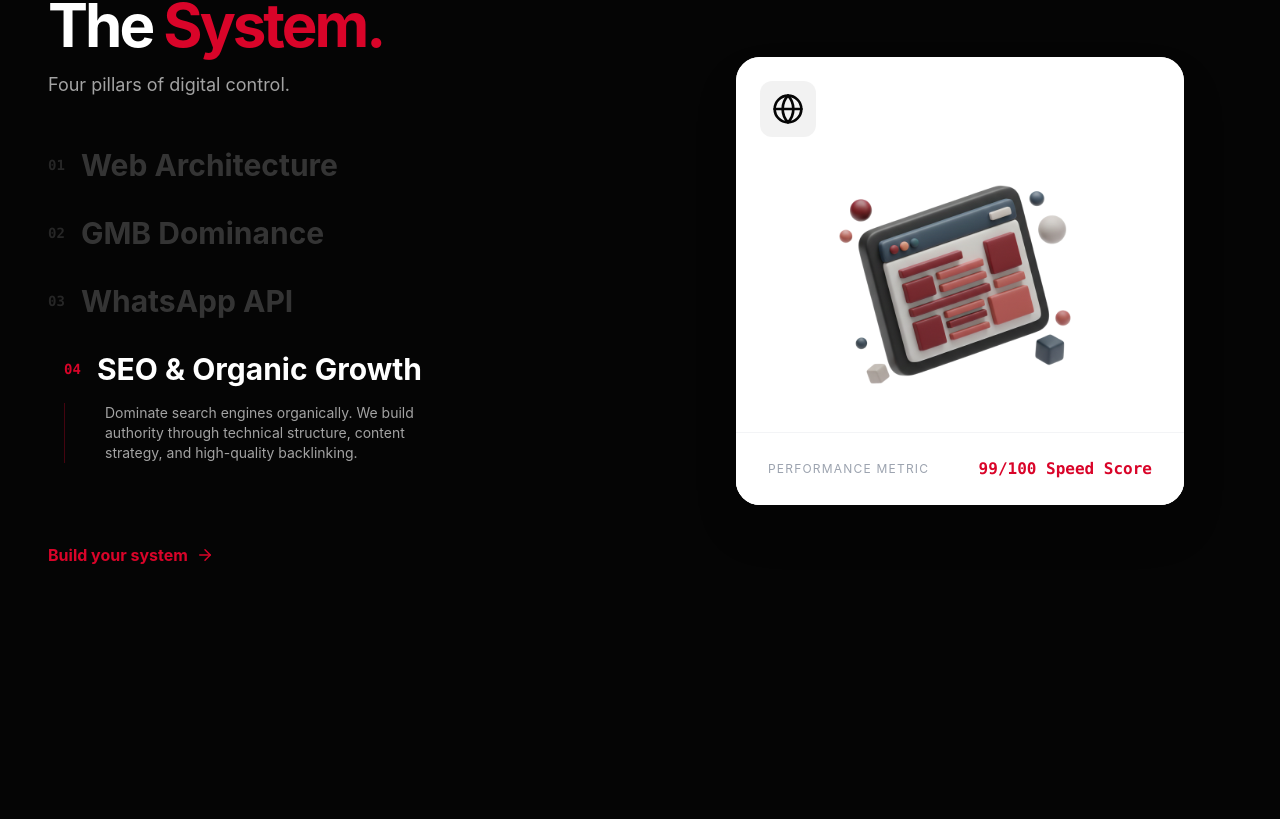
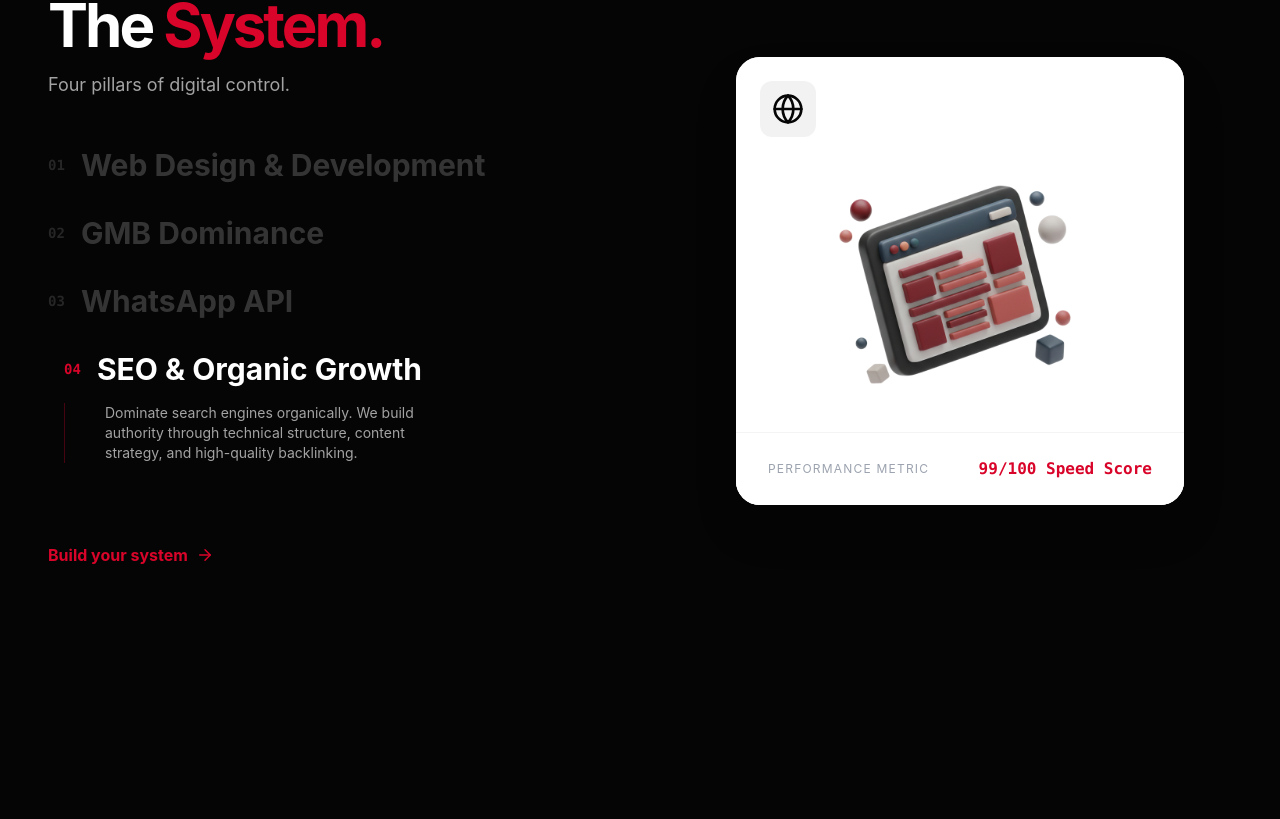
Before and after one commit to omm008/my-agency, a React (Vite) app: page / in a window 1280 px wide. Shown: the part 1061-1880 px from the top of the page. Built offline with nearby package versions, Linux system fonts and the light colour scheme; no server answers.

Commit message:
Updation of contact form

```diff
--- a/src/components/layout/DiscoveryWizard.jsx
+++ b/src/components/layout/DiscoveryWizard.jsx
@@ -4,7 +4,7 @@ import {
   ArrowRight,
   Check,
   ChevronRight,
-  Code,
+  Earth,
   Globe,
   Zap,
   Loader2, // Added Loader icon
@@ -26,8 +26,8 @@ const DiscoveryWizard = () => {
   const [submitError, setSubmitError] = useState(null);
 
   const services = [
-    { id: "web", label: "Web Architecture", icon: <Globe size={24} /> },
-    { id: "seo", label: "GMB & SEO", icon: <Code size={24} /> },
+    { id: "web", label: "Website Designing", icon: <Globe size={24} /> },
+    { id: "seo", label: "GMB & SEO", icon: <Earth size={24} /> },
     { id: "auto", label: "WhatsApp Automation", icon: <Zap size={24} /> },
   ];
 
@@ -262,11 +262,11 @@ const DiscoveryWizard = () => {
                 >
                   {isSubmitting ? (
                     <>
-                      <Loader2 className="animate-spin" /> Transmitting...
+                      <Loader2 className="animate-spin" /> Contacting...
                     </>
                   ) : (
                     <>
-                      Initialize Protocol <ArrowRight size={18} />
+                      Get in Touch <ArrowRight size={18} />
                     </>
                   )}
                 </button>
--- a/src/components/layout/Footer.jsx
+++ b/src/components/layout/Footer.jsx
@@ -69,7 +69,7 @@ const Footer = () => {
             <h4 className="font-bold text-lg mb-6">Connect</h4>
             <div className="flex gap-4 mb-6">
               <SocialIcon
-                href="https://www.linkedin.com/in/webautomy-media-21aa863a2/"
+                href="https://www.linkedin.com/company/webautomy/"
                 icon={<Linkedin size={20} />}
               />
 
@@ -79,7 +79,7 @@ const Footer = () => {
               />
 
               <SocialIcon
-                href="https://twitter.com/your-handle"
+                href="https://x.com/webautomy"
                 icon={<Twitter size={20} />}
               />
             </div>
--- a/src/components/layout/StickyScrollServices.jsx
+++ b/src/components/layout/StickyScrollServices.jsx
@@ -12,7 +12,7 @@ import { Link } from "react-router-dom";
 const services = [
   {
     id: 0,
-    title: "Web Architecture",
+    title: "Web Design & Development",
     description:
       "We don't do templates. We engineer custom React.js systems that load in 0.4s and convert traffic into revenue.",
     icon: <Globe size={32} />,
```
